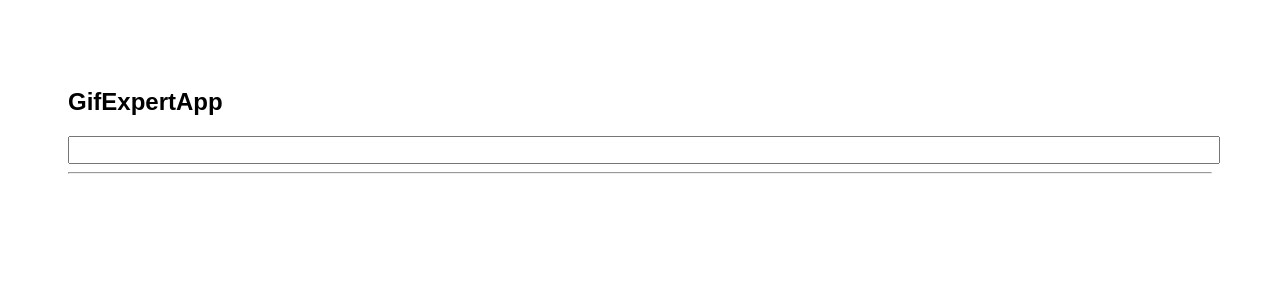
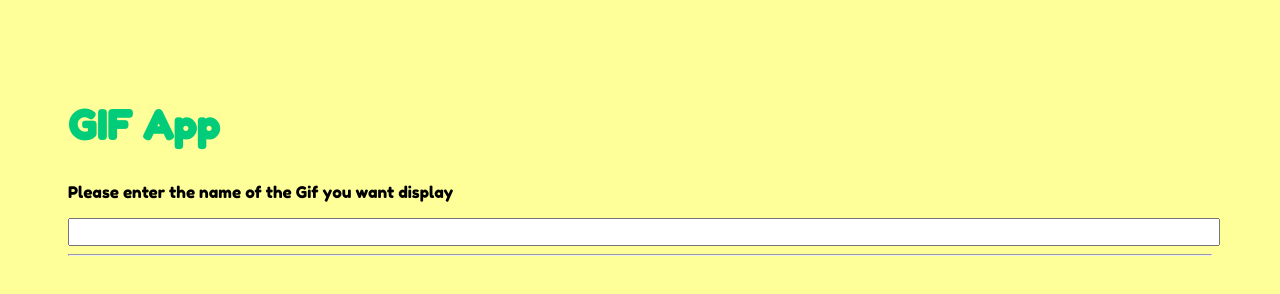
Before and after one commit to carlos0320/GifApp, a React app: page / in a window 1280 px wide. Built offline with nearby package versions, Linux system fonts and the light colour scheme.

Commit message:
first commit

```diff
--- a/public/index.html
+++ b/public/index.html
@@ -15,6 +15,12 @@
       user's mobile device or desktop. See https://developers.google.com/web/fundamentals/web-app-manifest/
     -->
     <link rel="manifest" href="%PUBLIC_URL%/manifest.json" />
+    <link rel="preconnect" href="https://fonts.googleapis.com">
+    <link rel="preconnect" href="https://fonts.gstatic.com" crossorigin>
+    <link href="https://fonts.googleapis.com/css2?family=Lobster&display=swap" rel="stylesheet">
+    <link rel="preconnect" href="https://fonts.googleapis.com">
+    <link rel="preconnect" href="https://fonts.gstatic.com" crossorigin>
+    <link href="https://fonts.googleapis.com/css2?family=Fredoka+One&family=Lobster&display=swap" rel="stylesheet">
     <link
       rel="stylesheet"
       href="https://cdnjs.cloudflare.com/ajax/libs/animate.css/4.1.1/animate.min.css"
--- a/src/GifExpertApp.js
+++ b/src/GifExpertApp.js
@@ -11,7 +11,8 @@ export const GifExpertApp = ({ defaultCategories = [] }) => {
 
     return (
         <div>
-            <h2>GifExpertApp</h2>
+            <h2>GIF App</h2>
+            <p>Please enter the name of the Gif you want display</p>
             <AddCategory
                 categories={categories}
                 setCategories={setCategories}
--- a/src/components/AddCategory.js
+++ b/src/components/AddCategory.js
@@ -29,7 +29,7 @@ export const AddCategory = ({ setCategories }) => {
     return (
 
         <form onSubmit = { handleSubmit }>
-            <p> { inputValue } </p>
+
             <input
             type="text"
             value = { inputValue }
--- a/src/index.css
+++ b/src/index.css
@@ -5,8 +5,18 @@
 
 body{
   padding: 60px;
+  background-color: #ffff99;
 }
 
+h2{
+  font-family: 'Fredoka One', cursive;
+  font-size: 40px;
+  color:#00cc7a;
+}
+
+p{
+  font-family: 'Fredoka One', cursive;
+}
 
 input{
   color: grey;
@@ -17,11 +27,14 @@ input{
 .card-grid{
   display: flex;
   flex-wrap: wrap;
+  justify-content: center;
+
 }
 
 
 .card {
-  width: 30%;
+  background-color:#ffffff;
+  width: 40%;
   min-width: 360px;
   border: 1px solid grey;
   border-radius: 6px;
@@ -36,11 +49,11 @@ input{
 .card p {
   padding: 5px;
   text-align: center;
+  font-weight: bold;
 }
 
 .card img{
   padding-top: 10px;
   width: 90%;
   height: 200px;
-
 }
```
Also changed, not shown: 1 other file.
